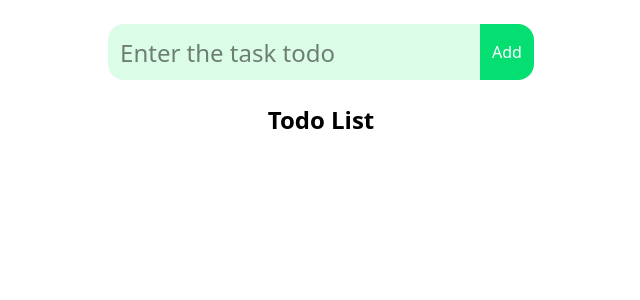
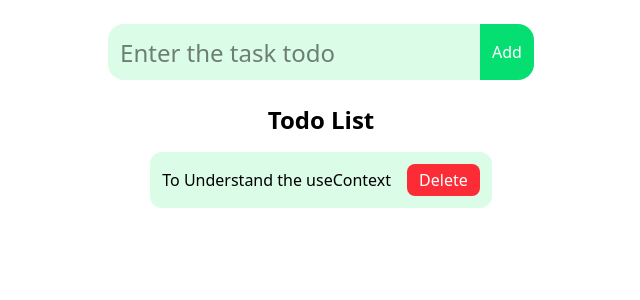
Before and after one commit to ARafay0001/Context-API-React-Router, a React (Vite) app: page / in a window 1280 px wide. Shown: the top 300 px of the page, without its empty margins (319-959 px from the left). Built offline with nearby package versions, Linux system fonts and the light colour scheme.

Commit message:
finalizng

```diff
--- a/src/components/TodoItem.jsx
+++ b/src/components/TodoItem.jsx
@@ -6,7 +6,7 @@ const TodoItem = ({ todo }) => {
   const { deleteTodo, toggleTodo } = useContext(TodoContext);
 
   return (
-    <li className="flex items-center justify-between bg-green-100 p-3 rounded-xl my-2">
+    <li className="flex items-center min-w-85 justify-between bg-green-100 p-3 rounded-xl my-2">
       {/* 2. Todo text with strikethrough if completed */}
       <span
         onClick={() => toggleTodo(todo.id)} // toggle completed when clicked
@@ -18,7 +18,7 @@ const TodoItem = ({ todo }) => {
       {/* 3. Delete button */}
       <button
         onClick={() => deleteTodo(todo.id)}
-        className="bg-red-500 text-white px-3 py-1 rounded-lg hover:bg-red-600 active:bg-red-700 transition-all"
+        className="bg-red-500  ml-4 text-white px-3 py-1 rounded-lg hover:bg-red-600 active:bg-red-700 transition-all"
       >
         Delete
       </button>
--- a/src/contexts/TodoProvider.jsx
+++ b/src/contexts/TodoProvider.jsx
@@ -2,7 +2,9 @@ import { TodoContext } from "./TodoContext";
 import { useState } from "react";
 
 function TodoProvider({ children }) {
-  const [todos, setTodos] = useState([]);// created the use state to update the state of the dadta
+  const [todos, setTodos] = useState([
+    { id: Date.now(), text: "To Understand the useContext", completed: false }
+  ]);// created the use state to update the state of the dadta
 
   const addTodo = (text) => {
     const newTodo = { id: Date.now(), text, completed: false };
```
